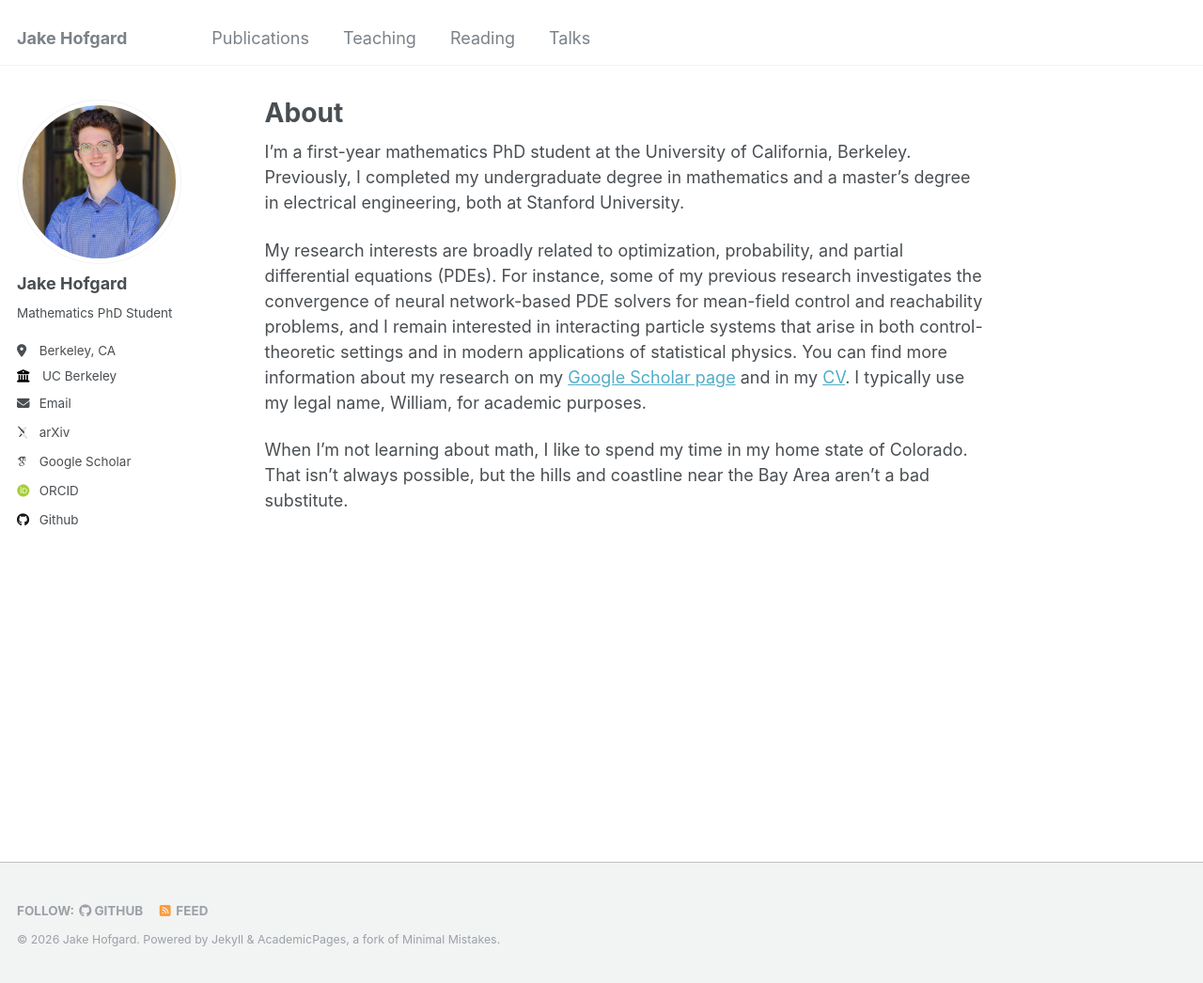
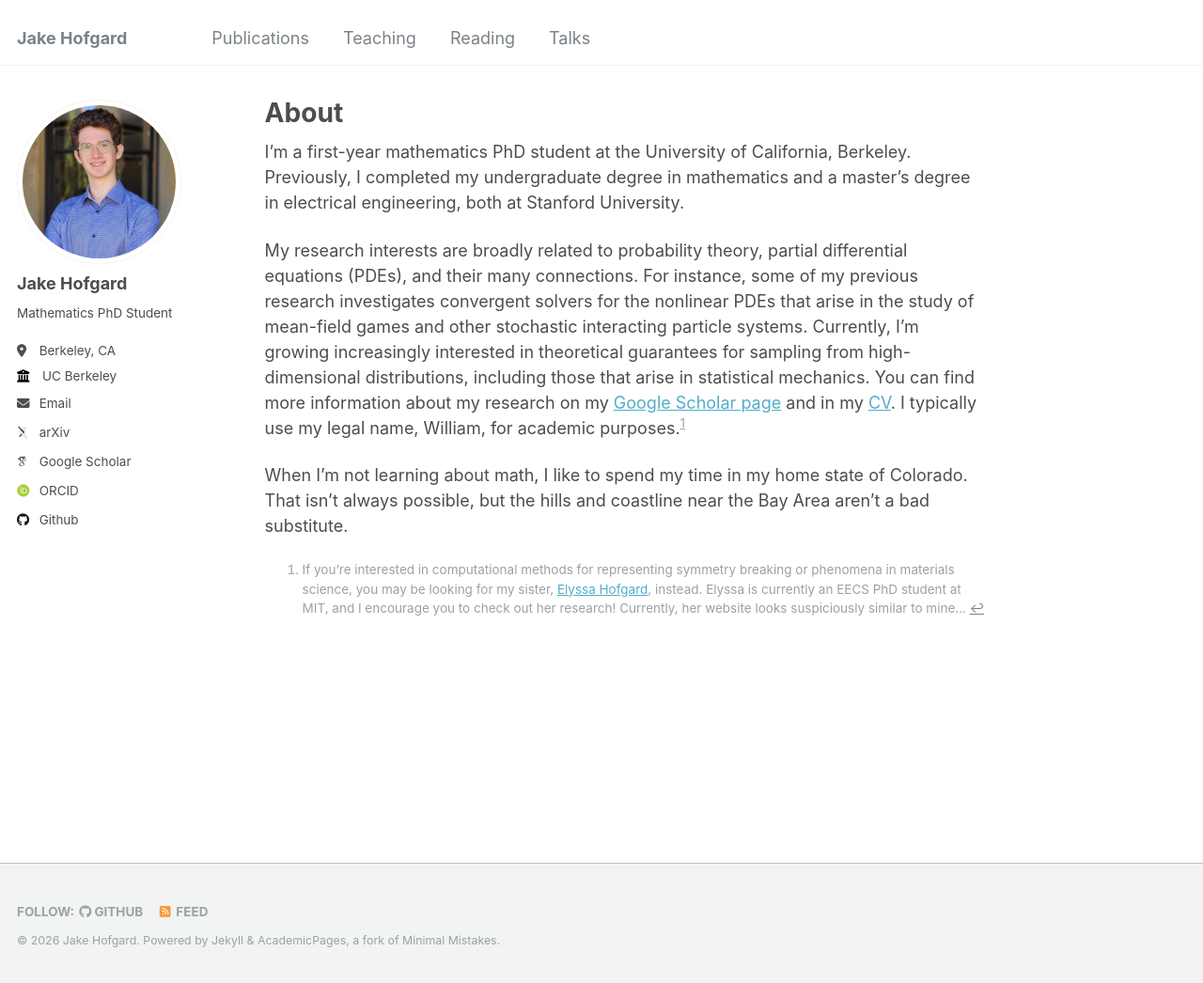
Before and after one commit to jakehofgard/jakehofgard.github.io, a Jekyll site: the page built from _pages/about.md, in a window 1280 px wide and 1046 px high. Shown: the whole window at 94% size. Built offline with Jekyll 4.4.1, drawn with Linux system fonts in a browser that asks for light colours; some web fonts are replaced.

Commit message:
Revise research interests

```diff
--- a/_pages/about.md
+++ b/_pages/about.md
@@ -9,6 +9,8 @@ redirect_from:
 
 I'm a first-year mathematics PhD student at the University of California, Berkeley. Previously, I completed my undergraduate degree in mathematics and a master's degree in electrical engineering, both at Stanford University.
 
-My research interests are broadly related to optimization, probability, and partial differential equations (PDEs). For instance, some of my previous research investigates the convergence of neural network-based PDE solvers for mean-field control and reachability problems, and I remain interested in interacting particle systems that arise in both control-theoretic settings and in modern applications of statistical physics. You can find more information about my research on my [Google Scholar page](https://scholar.google.com/citations?user=VJcUlLQAAAAJ&hl=en&oi=sra) and in my [CV](../files/Jake_Hofgard_CV_Fall24.pdf). I typically use my legal name, William, for academic purposes.
+My research interests are broadly related to probability theory, partial differential equations (PDEs), and their many connections. For instance, some of my previous research investigates convergent solvers for the nonlinear PDEs that arise in the study of mean-field games and other stochastic interacting particle systems. Currently, I'm growing increasingly interested in theoretical guarantees for sampling from high-dimensional distributions, including those that arise in statistical mechanics. You can find more information about my research on my [Google Scholar page](https://scholar.google.com/citations?user=VJcUlLQAAAAJ&hl=en&oi=sra) and in my [CV](../files/Jake_Hofgard_CV_Fall24.pdf). I typically use my legal name, William, for academic purposes.[^1]
 
 When I'm not learning about math, I like to spend my time in my home state of Colorado. That isn't always possible, but the hills and coastline near the Bay Area aren't a bad substitute.
+
+[^1]: If you're interested in computational methods for representing symmetry breaking or phenomena in materials science, you may be looking for my sister, [Elyssa Hofgard](https://ehofgard.github.io/), instead. Elyssa is currently an EECS PhD student at MIT, and I encourage you to check out her research! Currently, her website looks suspiciously similar to mine...
```
